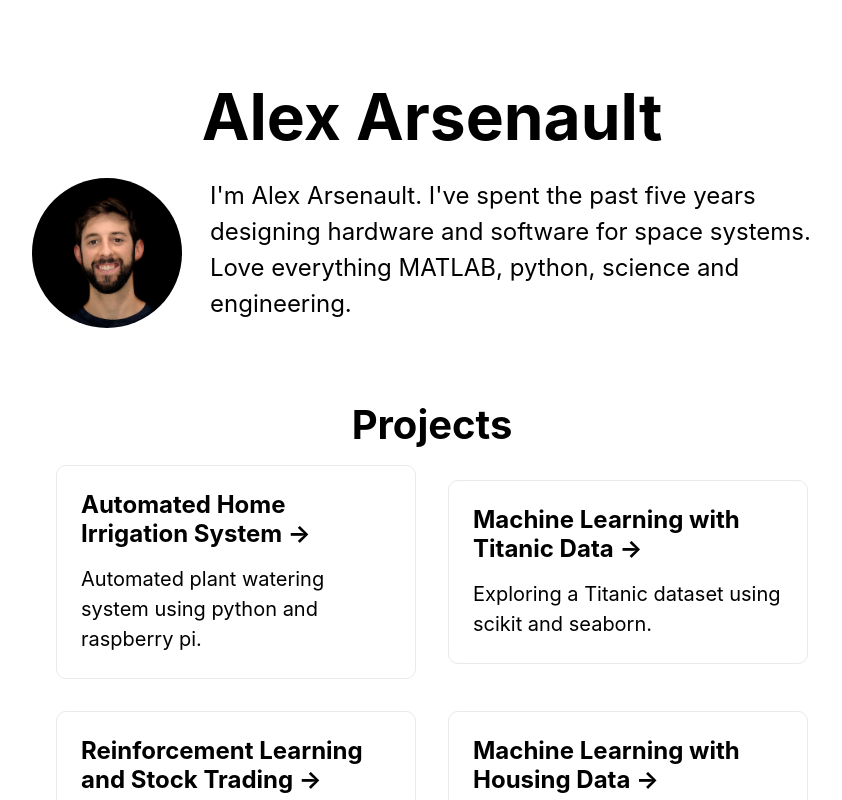
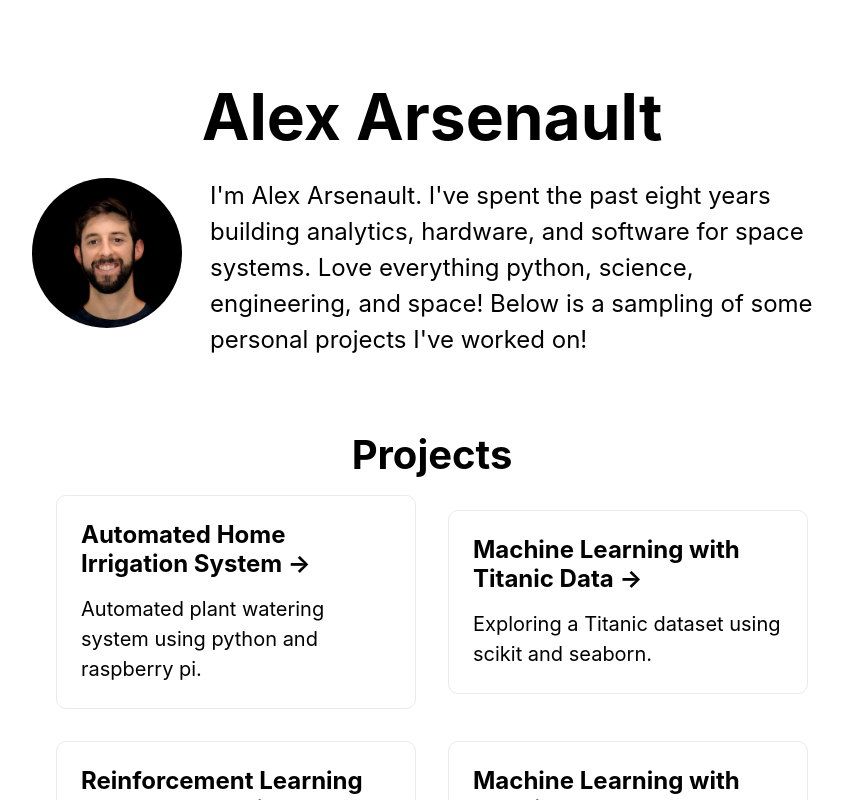
Before and after one commit to alexarsenault/portfolio, a Next.js app: page / in a window 1280 px wide. Shown: the top 800 px of the page, without its empty margins (208-1050 px from the left). Built offline with nearby package versions, Linux system fonts and the light colour scheme.

Commit message:
Update home page

```diff
--- a/pages/index.js
+++ b/pages/index.js
@@ -16,8 +16,8 @@ export default function Home() {
 
         <p className={styles.description} style={{ maxWidth: "800px"}}>
           <img src="headshot.png" style={{width: "150px", float: "left", borderRadius: "50%", marginRight: "28px"}} />
-          I'm Alex Arsenault.  I've spent the past five years designing hardware and software for space systems. Love everything
-          MATLAB, python, science and engineering.
+          I'm Alex Arsenault.  I've spent the past eight years building analytics, hardware, and software for space systems. Love everything
+          python, science, engineering, and space! Below is a sampling of some personal projects I've worked on!
         </p>
 
         <h2 className={styles.subtitle} style={{ marginTop: "3rem" }}>
```
